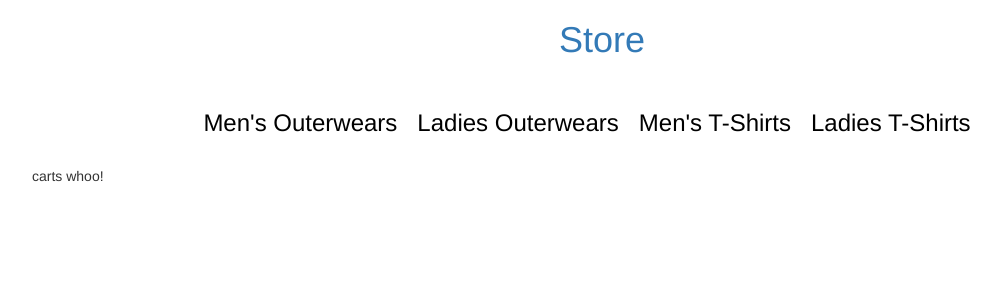
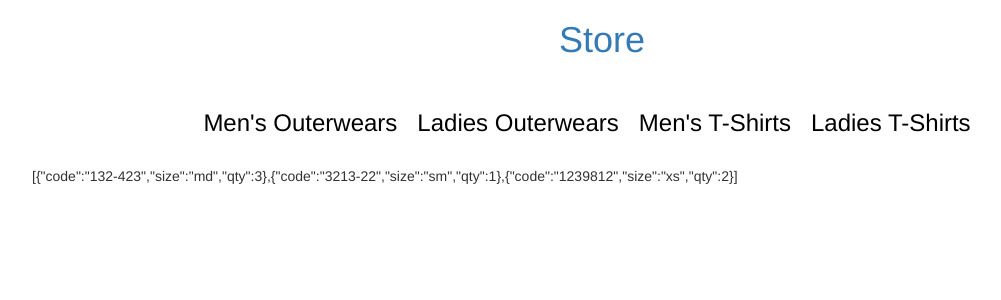
Before and after one commit to blaynem/store-redo, a React (Create React App) app: page /cart in a window 1280 px wide. Shown: the top 300 px of the page, without its empty margins (38-1039 px from the left). Built offline with nearby package versions, Linux system fonts and the light colour scheme; a web font is replaced by a local one.

Commit message:
by the light of elune.. it works.

```diff
--- a/src/components/cart.js
+++ b/src/components/cart.js
@@ -1,7 +1,16 @@
-import React from 'react';
+import React, { Component } from 'react';
+import { connect } from 'react-redux';
 
-const Cart = () => (
-	<div>carts whoo!</div>
-)
+class Cart extends Component {
+	render() {
+		return(
+			<div>{JSON.stringify(this.props.cart)}</div>
+		)
+	}
+}
 
-export default Cart;
+function mapStateToProps(state) {
+	return { cart: state.cart }
+}
+
+export default connect(mapStateToProps)(Cart);
--- a/src/containers/detail_page.js
+++ b/src/containers/detail_page.js
@@ -16,7 +16,10 @@ class DetailPage extends Component {
 
 	// on button click add to cart
 	onClick(e) {
-		this.props.addToCart();
+		const itemCode = (this.props.match.params.itemId)
+		const { sizeChoice, quantityChoice } = this.state
+
+		this.props.addToCart(itemCode, sizeChoice, quantityChoice);
 	}
 
 	// on selection of {name}, switch to new selected value
@@ -137,8 +140,8 @@ class DetailPage extends Component {
 	}
 }
 
-function mapDispatchToProps(dispatch) {
-	return bindActionCreators({ addToCart }, dispatch)
+function mapStateToProps(state) {
+	return { cart: state.cart }
 }
 
-export default connect(null, mapDispatchToProps)(DetailPage);
+export default connect(mapStateToProps, { addToCart })(DetailPage);
```
